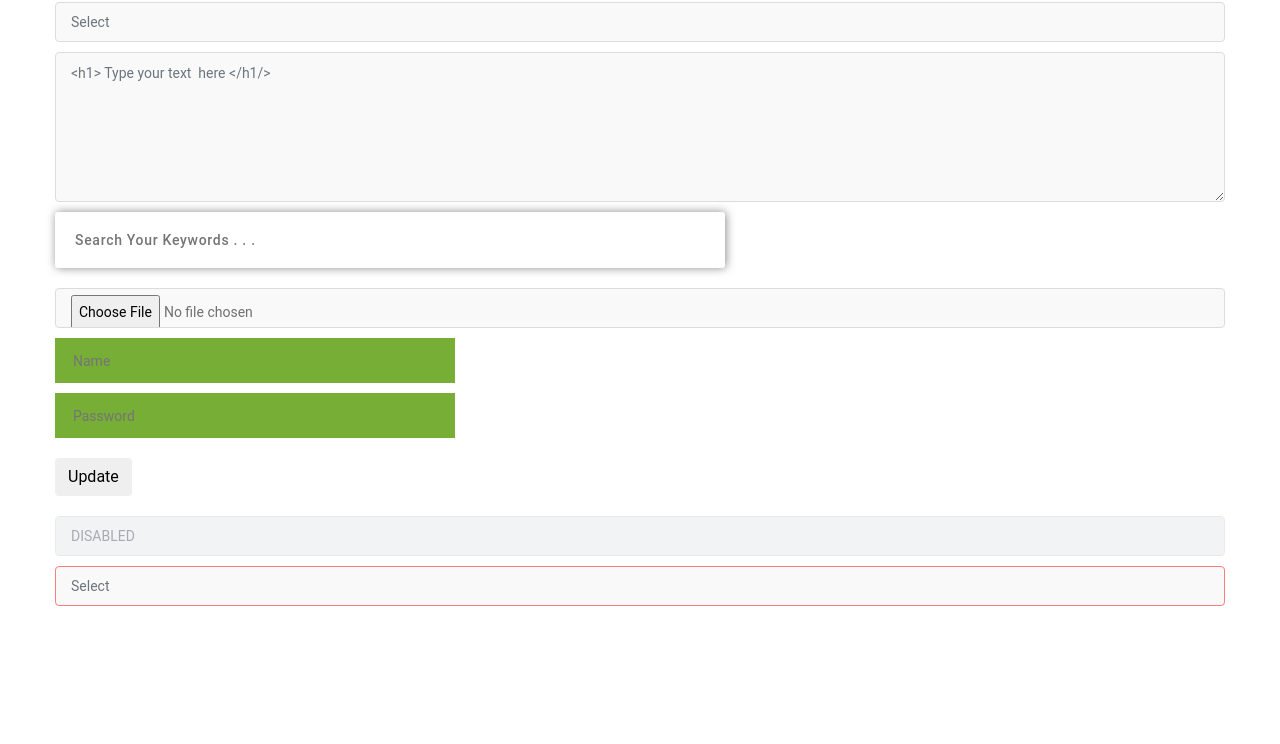
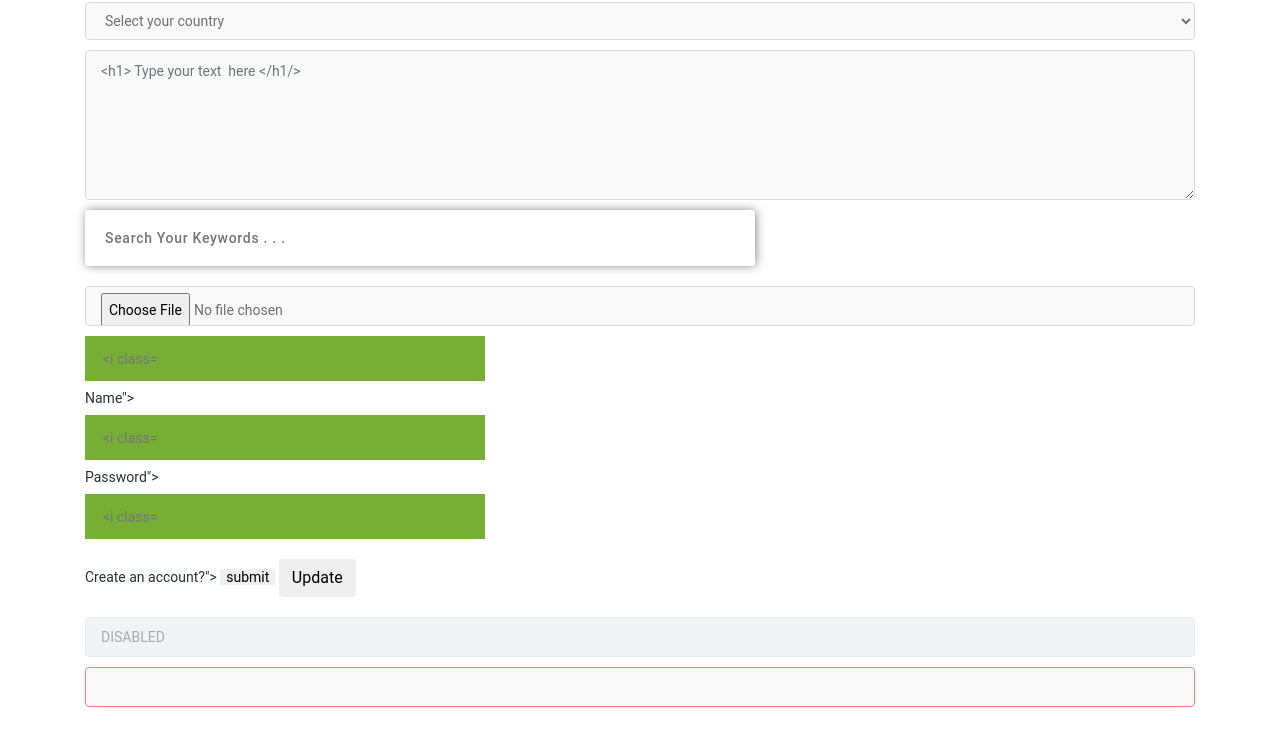
Before and after one commit to DarksomeV/theme-magazine, a website: page app/forms.html in a window 1280 px wide. Shown: the part 56-800 px from the top of the page. Drawn offline with nearby package versions, Linux system fonts and the light colour scheme.

Commit message:
components 2

```diff
--- a/app/css/components/default-section.component.css
+++ b/app/css/components/default-section.component.css
@@ -1,11 +1,10 @@
 .default-section{
     padding: 120px 0;
+}
+.search-section-main{
+    padding-top: 155px;
+    padding-bottom: 175px;
 }
 .search-section{
     padding: 60px 0;
 }
-.container{
-    max-width: 1200px;
-    padding: 0 15px;
-    margin: auto;
-}
--- a/app/css/components/forms.component.css
+++ b/app/css/components/forms.component.css
@@ -1,5 +1,10 @@
 
-.form-search{
+select{
+    outline: none;
+    border:none;
+}
+
+.form-control-search{
     width: 100%;
     background-color: #fff;
     border-radius: 3px;
@@ -28,16 +33,16 @@
     padding-left: 15px;
     padding-right: 15px;
 }
-.form-search,
 .form-control:focus,
-.form-login-green:focus {
+.form-control-login:focus {
     border-color: #111;
+    -webkit-box-shadow: none;
+            box-shadow: none;
 }
 textarea {
-    resize: vertical;
     min-height: 150px;
 }
-.form-login-green{
+.form-control-login{
     width: 400px;
     background-color: #76ae36;
     color: #fff;
@@ -49,7 +54,8 @@ textarea {
     padding: 0 18px;
     display: block;
 }
-input{
+.form-elements input,
+.form-elements select{
     margin: 10px 0;
 }
 .form-control.disabled,
--- a/app/css/style.css
+++ b/app/css/style.css
@@ -78,17 +78,22 @@ blockquote {
 .default-section{
     padding: 120px 0;
 }
+.search-section-main{
+    padding-top: 155px;
+    padding-bottom: 175px;
+}
 .search-section{
     padding: 60px 0;
 }
-.container{
-    max-width: 1200px;
-    padding: 0 15px;
-    margin: auto;
+
+
+
+select{
+    outline: none;
+    border:none;
 }
 
-
-.form-search{
+.form-control-search{
     width: 100%;
     background-color: #fff;
     border-radius: 3px;
@@ -117,16 +122,16 @@ blockquote {
     padding-left: 15px;
     padding-right: 15px;
 }
-.form-search,
 .form-control:focus,
-.form-login-green:focus {
+.form-control-login:focus {
     border-color: #111;
+    -webkit-box-shadow: none;
+            box-shadow: none;
 }
 textarea {
-    resize: vertical;
     min-height: 150px;
 }
-.form-login-green{
+.form-control-login{
     width: 400px;
     background-color: #76ae36;
     color: #fff;
@@ -138,7 +143,8 @@ textarea {
     padding: 0 18px;
     display: block;
 }
-input{
+.form-elements input,
+.form-elements select{
     margin: 10px 0;
 }
 .form-control.disabled,
--- a/app/forms.html
+++ b/app/forms.html
@@ -17,15 +17,22 @@
             <h1>Forms</h1>
         </section>
         <form>
-            <input type="text" name="select" class="form-control" placeholder="Select">
+            <select name="select" class="form-control">
+                <option>Select your country</option>
+                <option>USA</option>
+                <option>Australia</option>
+                <option>Brasilia</option>
+            </select>
             <textarea name="message" class="form-control" placeholder="<h1> Type your text  here </h1/>"></textarea>
-            <input type="text" name="search" class="form-search" placeholder="Search Your Keywords . . .">
+            <input type="text" name="search" class="form-control-search" placeholder="Search Your Keywords . . .">
             <input type="file" name="upload" class="form-control" value="Choose file">
-            <input type="text" name="login" class="form-login-green" placeholder="Name">
-            <input type="password" name="password" class="form-login-green" placeholder="Password">
+            <input type="text" name="login" class="form-control-login" placeholder="<i class="fa fa-user"></i> Name">
+            <input type="password" name="password" class="form-control-login" placeholder="<i class="fa fa-lock"></i> Password">
+            <input type="text" name="new-account" class="form-control-login" placeholder="<i class="fa fa-pencil-square-o"></i> Create an account?">
+            <input type="submit" value="submit" class="form-control-login-bg">
             <input type="submit" value="Update" class="btn">
             <input type="text" name="name" class="form-control disabled" placeholder="DISABLED" disabled>
-            <input type="text" name="select" class="form-control error" placeholder="Select">
+            <input type="text" name="select" class="form-control error" placeholder="">
         </form>
     </section>
 
--- a/source/css/components/default-section.component.css
+++ b/source/css/components/default-section.component.css
@@ -1,11 +1,10 @@
 .default-section{
     padding: 120px 0;
+}
+.search-section-main{
+    padding-top: 155px;
+    padding-bottom: 175px;
 }
 .search-section{
     padding: 60px 0;
 }
-.container{
-    max-width: 1200px;
-    padding: 0 15px;
-    margin: auto;
-}
--- a/source/css/components/forms.component.css
+++ b/source/css/components/forms.component.css
@@ -1,5 +1,10 @@
 
-.form-search{
+select{
+    outline: none;
+    border:none;
+}
+
+.form-control-search{
     width: 100%;
     background-color: #fff;
     border-radius: 3px;
@@ -27,16 +32,15 @@
     padding-left: 15px;
     padding-right: 15px;
 }
-.form-search,
 .form-control:focus,
-.form-login-green:focus {
+.form-control-login:focus {
     border-color: #111;
+    box-shadow: none;
 }
 textarea {
-    resize: vertical;
     min-height: 150px;
 }
-.form-login-green{
+.form-control-login{
     width: 400px;
     background-color: #76ae36;
     color: #fff;
@@ -48,7 +52,8 @@ textarea {
     padding: 0 18px;
     display: block;
 }
-input{
+.form-elements input,
+.form-elements select{
     margin: 10px 0;
 }
 .form-control.disabled,
```
Also changed, not shown: app/default-section.html (+13 -6 lines), app/Readme.md (added).
